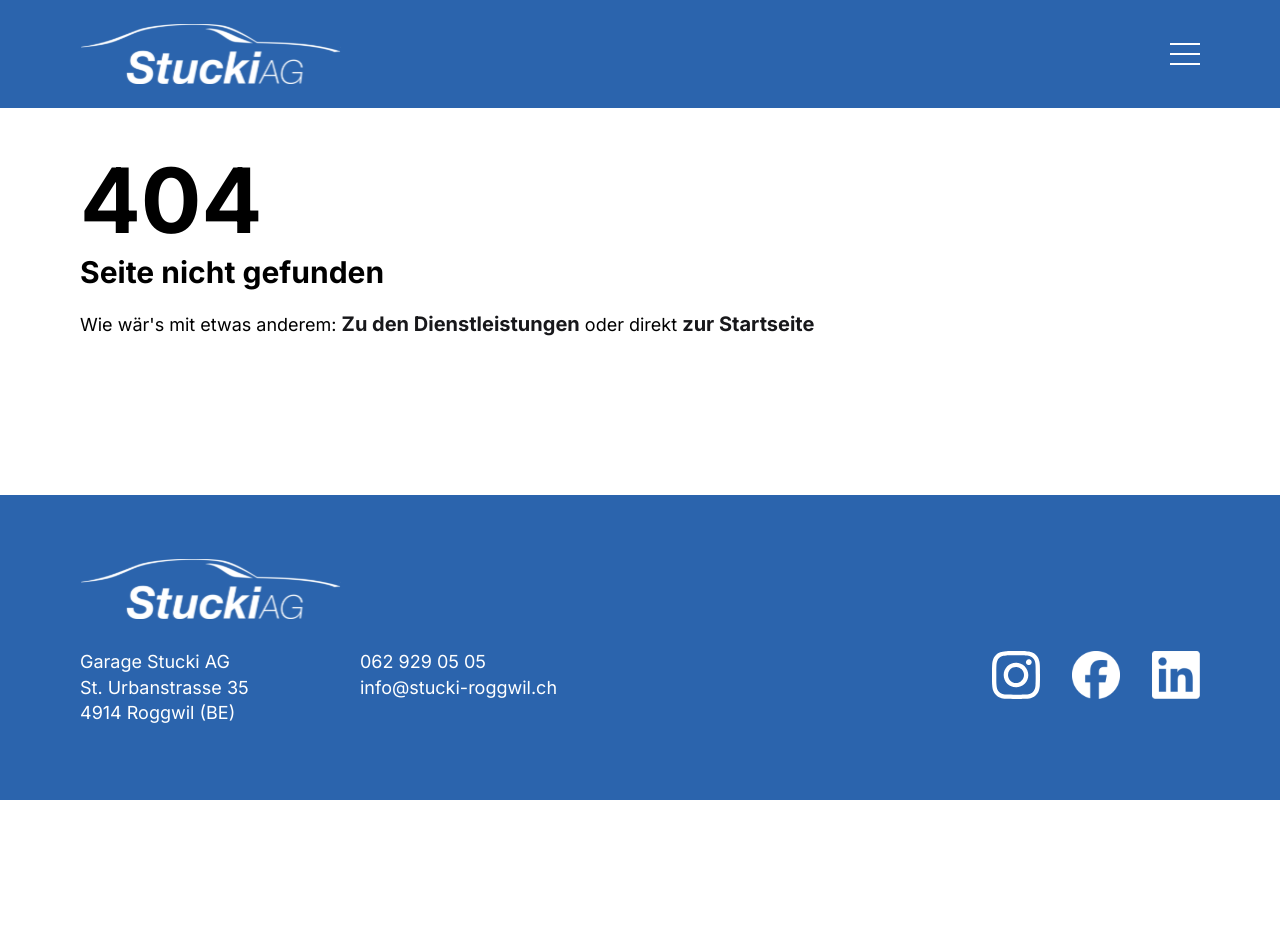
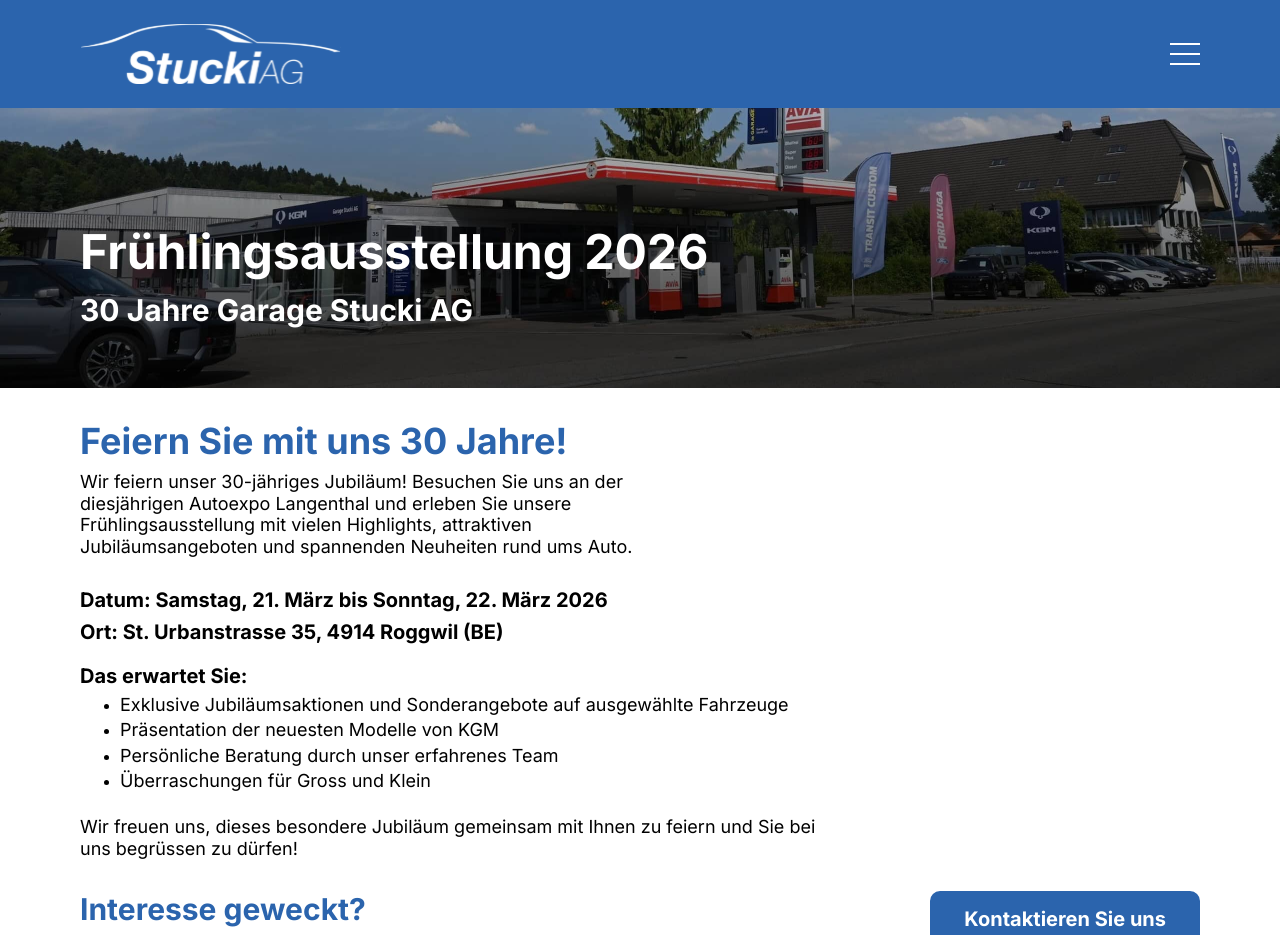
Before and after one commit to StuckiSimon/stucki-roggwil, a Next.js app in the folder website/: page /fruehlingsausstellung in a window 1280 px wide. Before the commit this address had no page. Shown: the top 935 px of the page. Before the commit the page ends 800 px from the top, so only its background shows below. Built offline with nearby package versions, Linux system fonts and the light colour scheme.

Commit message:
Add page for spring exhibition

```diff
--- /dev/null
+++ b/website/src/app/fruehlingsausstellung/page.tsx
@@ -0,0 +1,78 @@
+import type { Metadata } from 'next';
+import { PageHero } from '@/visual-components/page-hero/page-hero';
+import { GridContainer, GridItem } from '@/visual-components/grid/grid';
+import { Layout } from '@/modules/layout/layout';
+import { Typography } from '@/visual-components/typography/typography';
+import { Spacer } from '@/visual-components/spacer/spacer';
+import { CallToActionFragment } from '@/visual-components/call-to-action-fragment/call-to-action-fragment';
+import { ButtonLink } from '@/visual-components/button/button';
+
+export const metadata: Metadata = {
+  title: 'Frühlingsausstellung – 30 Jahre Garage Stucki AG während der Autoexpo Langenthal',
+  description:
+    'Feiern Sie mit uns 30 Jahre Garage Stucki AG! Besuchen Sie unsere Frühlingsausstellung während der Autoexpo Langenthal und entdecken Sie attraktive Angebote und Neuheiten.',
+};
+
+export default async function Fruehlingsausstellung() {
+  return (
+    <Layout>
+      <PageHero title="Frühlings&shy;ausstellung 2026" subline="30 Jahre Garage Stucki AG" />
+      <GridContainer>
+        <GridItem span="6">
+          <Spacer size="07" />
+          <Typography variant="title-3" color="blue">
+            Feiern Sie mit uns 30 Jahre!
+          </Typography>
+          <Spacer size="03" />
+          <Typography variant="text">
+            Wir feiern unser 30-jähriges Jubiläum! Besuchen Sie uns an der diesjährigen Autoexpo Langenthal und erleben
+            Sie unsere Frühlingsausstellung mit vielen Highlights, attraktiven Jubiläumsangeboten und spannenden
+            Neuheiten rund ums Auto.
+          </Typography>
+          <Spacer size="07" />
+        </GridItem>
+        <GridItem span="8">
+          <Typography variant="buttontext">
+            Datum: Samstag, 21. März bis Sonntag, 22. März 2026
+            <Spacer size="04" />
+            Ort: St. Urbanstrasse 35, 4914 Roggwil (BE)
+          </Typography>
+          <Spacer size="06" />
+          <Typography variant="buttontext">Das erwartet Sie:</Typography>
+          <Spacer size="03" />
+          <ul>
+            <li>
+              <Typography>Exklusive Jubiläumsaktionen und Sonderangebote auf ausgewählte Fahrzeuge</Typography>
+            </li>
+            <Spacer size="02" />
+            <li>
+              <Typography>Präsentation der neuesten Modelle von KGM</Typography>
+            </li>
+            <Spacer size="02" />
+            <li>
+              <Typography>Persönliche Beratung durch unser erfahrenes Team</Typography>
+            </li>
+            <Spacer size="02" />
+            <li>
+              <Typography>Überraschungen für Gross und Klein</Typography>
+            </li>
+          </ul>
+          <Spacer size="06" />
+          <Typography>
+            Wir freuen uns, dieses besondere Jubiläum gemeinsam mit Ihnen zu feiern und Sie bei uns begrüssen zu dürfen!
+          </Typography>
+          <Spacer size="07" />
+        </GridItem>
+        <GridItem>
+          <CallToActionFragment
+            title="Interesse geweckt?"
+            text="Haben Sie Fragen zur Frühlingsausstellung oder möchten Sie einen Termin vereinbaren?"
+          >
+            <ButtonLink href="/contact">Kontaktieren Sie uns</ButtonLink>
+          </CallToActionFragment>
+          <Spacer size="09" />
+        </GridItem>
+      </GridContainer>
+    </Layout>
+  );
+}
```
